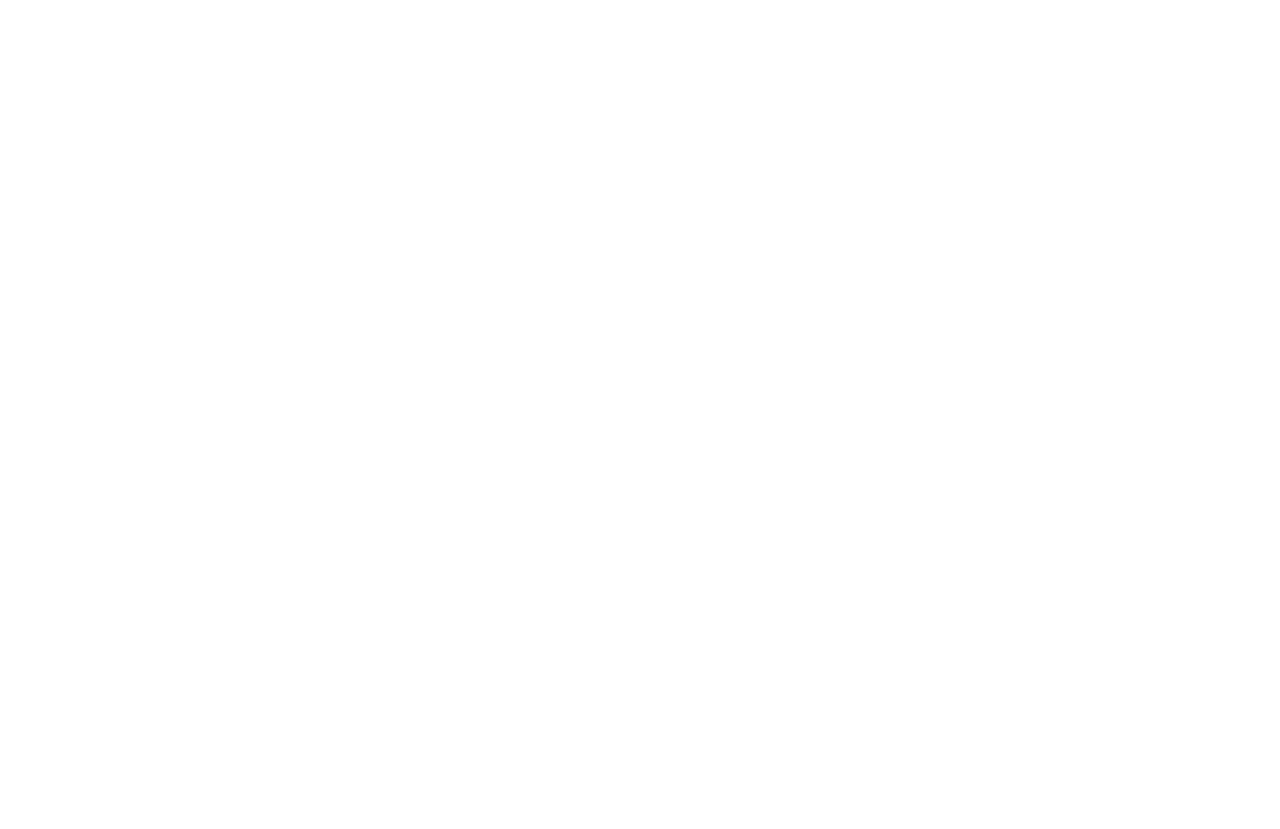
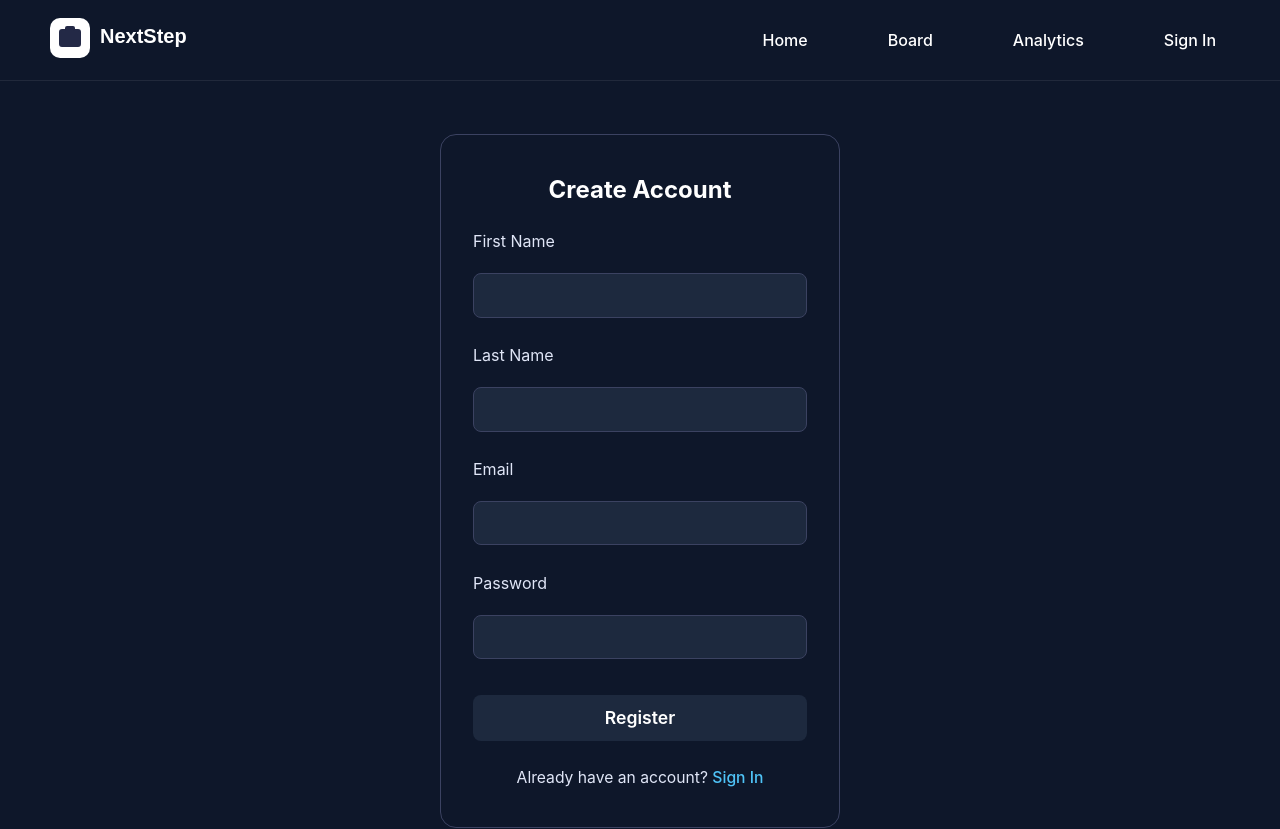
Before and after one commit to morganmallen/job-application-manager, a React (Vite) app: page /register in a window 1280 px wide. Before the commit this address had no page. Shown: the top 829 px of the page. Before the commit the page ends 800 px from the top, so only its background shows below. Built offline with nearby package versions, Linux system fonts and the light colour scheme.

Commit message:
registration page

```diff
--- a/src/main.tsx
+++ b/src/main.tsx
@@ -3,6 +3,7 @@
 import { BrowserRouter, Routes, Route } from 'react-router-dom';
 import LandingPage from './pages/LandingPage.tsx'
 import SignIn from './pages/SignIn.tsx'
+import SignUp from './pages/SignUp.tsx';
 
 createRoot(document.getElementById('root')!).render(
   <StrictMode>
@@ -10,7 +11,7 @@
       <Routes>
         <Route path="/" element={<LandingPage />} />
         <Route path="/signin" element={<SignIn />} />
-        {/* <Route path="/register" element={<Register />} /> */}
+        <Route path="/register" element={<SignUp />} />
       </Routes>
     </BrowserRouter>
   </StrictMode>,
--- /dev/null
+++ b/src/pages/SignUp.css
@@ -0,0 +1,93 @@
+.signup-page {
+  min-height: 100vh;
+  display: flex;
+  align-items: center;
+  justify-content: center;
+  background: #0e172a;
+  font-family: -apple-system, BlinkMacSystemFont, "Segoe UI", Roboto, Oxygen, Ubuntu, Cantarell, sans-serif;
+}
+
+.signup-form {
+  background: #0e172a;
+  padding: 2.5rem 2rem;
+  border-radius: 16px;
+  display: flex;
+  flex-direction: column;
+  gap: 1.2rem;
+  width: 100%;
+  max-width: 400px;
+  border: 1px solid #3b4261;
+}
+
+.signup-form h2 {
+  color: #fff;
+  margin-bottom: 0.5rem;
+  text-align: center;
+  font-family: inherit;
+}
+
+.signup-form label {
+  color: #e0e6f7;
+  font-size: 1rem;
+  margin-bottom: 0.2rem;
+  font-family: inherit;
+}
+
+.signup-form input {
+  padding: 0.7rem 1rem;
+  border-radius: 8px;
+  border: 1px solid #3b4261;
+  background: #1d293e;
+  color: #fff;
+  font-size: 1rem;
+  margin-bottom: 0.5rem;
+  font-family: inherit;
+}
+
+.signup-form button {
+  background: #1d293e;
+  color: #fff;
+  border: none;
+  border-radius: 8px;
+  padding: 0.8rem 0;
+  font-size: 1.1rem;
+  font-weight: 600;
+  cursor: pointer;
+  margin-top: 0.5rem;
+  transition: background 0.2s;
+  font-family: inherit;
+}
+
+.signup-form button:hover {
+  background: #38bdf8;
+}
+
+.error-message {
+  color: #ff6b6b;
+  background: #232946;
+  border-radius: 6px;
+  padding: 0.5rem 0.8rem;
+  margin-bottom: 0.5rem;
+  text-align: center;
+  font-size: 0.98rem;
+  font-family: inherit;
+}
+
+.login-link {
+  text-align: center;
+  margin-top: 0.5rem;
+  color: #e0e6f7;
+  font-size: 0.98rem;
+  font-family: inherit;
+}
+
+.login-link a {
+  color: #4fc3f7;
+  text-decoration: none;
+  font-weight: 500;
+  font-family: inherit;
+}
+
+.login-link a:hover {
+  text-decoration: underline;
+}
--- /dev/null
+++ b/src/pages/SignUp.tsx
@@ -0,0 +1,97 @@
+import React, { useState } from 'react';
+import './SignUp.css';
+import { Link, useNavigate } from 'react-router-dom';
+import Header from '../components/Header';
+import Footer from '../components/Footer';
+
+const SignUp = () => {
+  const [first_name, setFirstName] = useState('');
+  const [last_name, setLastName] = useState('');
+  const [email, setEmail] = useState('');
+  const [password, setPassword] = useState('');
+  const [error, setError] = useState('');
+  const navigate = useNavigate();
+
+  const handleSubmit = async (e: React.FormEvent) => {
+    e.preventDefault();
+
+    if (!first_name || !last_name || !email || !password) {
+      setError('Please fill out all fields.');
+      return;
+    }
+
+    try {
+      const response = await fetch(`${import.meta.env.VITE_API_URL}/auth/register`, {
+        method: 'POST',
+        headers: { 'Content-Type': 'application/json' },
+        body: JSON.stringify({ first_name, last_name, email, password }),
+      });
+
+      if (!response.ok) {
+        const data = await response.json();
+        throw new Error(data.message || 'Registration failed');
+      }
+
+      navigate('/signin');
+    } catch (err: any) {
+      setError(err.message);
+    }
+  };
+
+  return (
+    <div className="app page-root">
+      <Header />
+      <div className="signup-page">
+        <form className="signup-form" onSubmit={handleSubmit}>
+          <h2>Create Account</h2>
+          {error && <div className="error-message">{error}</div>}
+
+          <label htmlFor="first_name">First Name</label>
+          <input
+            id="first_name"
+            type="text"
+            value={first_name}
+            onChange={e => setFirstName(e.target.value)}
+            required
+          />
+
+          <label htmlFor="last_name">Last Name</label>
+          <input
+            id="last_name"
+            type="text"
+            value={last_name}
+            onChange={e => setLastName(e.target.value)}
+            required
+          />
+
+          <label htmlFor="email">Email</label>
+          <input
+            id="email"
+            type="email"
+            value={email}
+            onChange={e => setEmail(e.target.value)}
+            required
+          />
+
+          <label htmlFor="password">Password</label>
+          <input
+            id="password"
+            type="password"
+            value={password}
+            onChange={e => setPassword(e.target.value)}
+            required
+          />
+
+          <button type="submit">Register</button>
+
+          <div className="login-link">
+            Already have an account? <Link to="/signin">Sign In</Link>
+          </div>
+        </form>
+      </div>
+      <Footer />
+    </div>
+  );
+};
+
+export default SignUp;
```
Also changed, not shown: package.json (+7 -1 lines), 2 other files (tests, documents, lock files or other folders).
